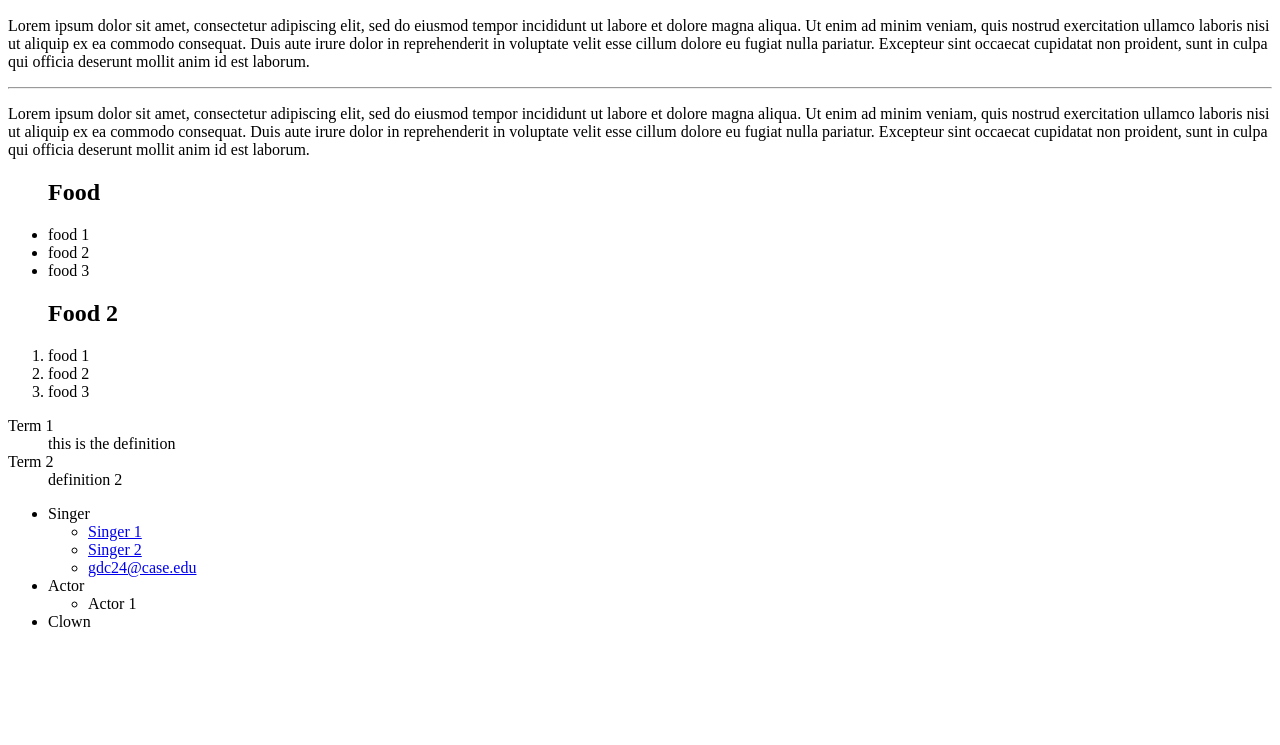
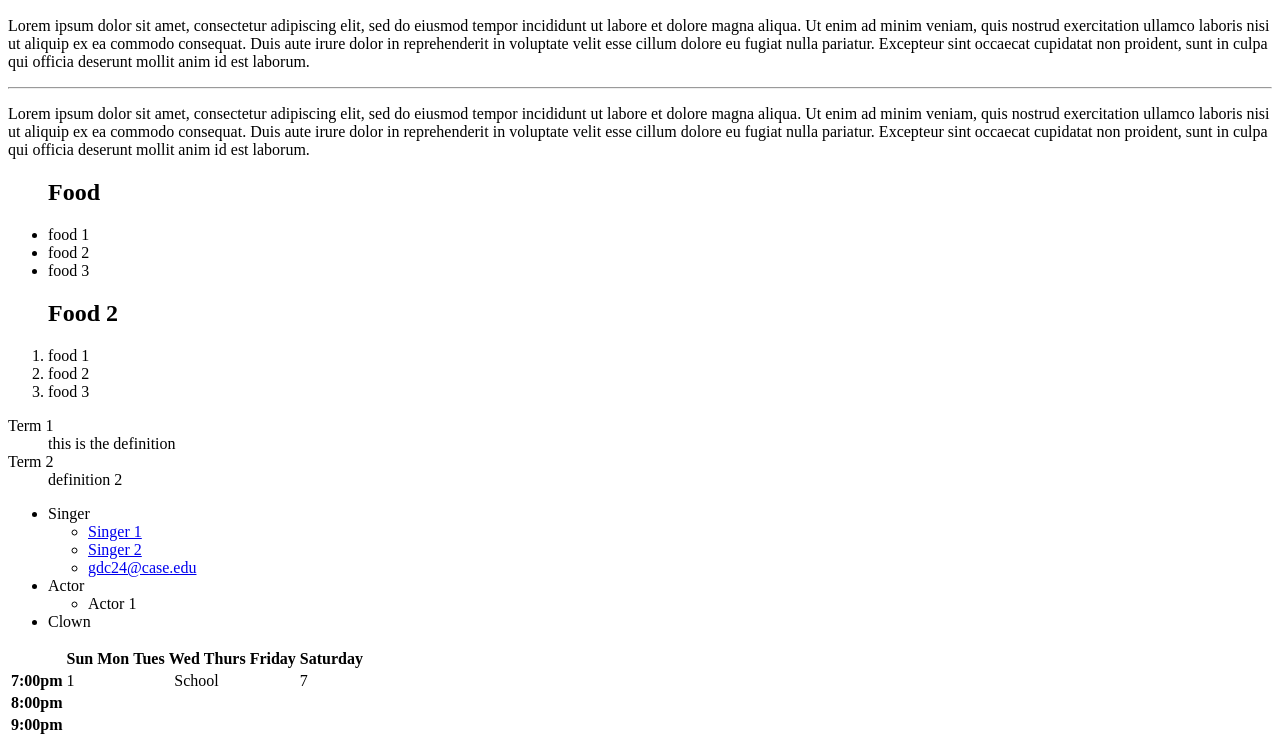
Before and after one commit to gdc24/CIS181, a plain HTML site: page index.html in a window 1280 px wide. Shown: the part 96-841 px from the top of the page. Before the commit the page ends 800 px from the top, so only its background shows below. Drawn offline with Linux system fonts and the light colour scheme.

Commit message:
add a table to index

```diff
--- a/index.html
+++ b/index.html
@@ -58,6 +58,57 @@
 
     </ul>
 
+    <table>
+      <tr>
+        <th></th>
+        <!-- table header -->
+        <th>Sun</th>
+        <!-- table data -->
+        <th>Mon</th>
+        <th>Tues</th>
+        <th>Wed</th>
+        <th>Thurs</th>
+        <th>Friday</th>
+        <th>Saturday</th>
+      </tr>
+
+      <tr>
+        <th>7:00pm</th>
+        <!-- table row -->
+        <td>1</td>
+        <!-- table data -->
+        <td colspan="5" align="center">School</td>
+        <td>7</td>
+      </tr>
+
+      <tr>
+        <th>8:00pm</th>
+        <!-- table row -->
+        <td></td>
+        <!-- table data -->
+        <td></td>
+        <td></td>
+        <td></td>
+        <td></td>
+        <td></td>
+        <td></td>
+      </tr>
+
+      <tr>
+        <th>9:00pm</th>
+        <!-- table row -->
+        <td></td>
+        <!-- table data -->
+        <td></td>
+        <td></td>
+        <td></td>
+        <td></td>
+        <td></td>
+        <td></td>
+      </tr>
+
+    </table>
+
   </body>
 
 </html>
```
Also changed, not shown: inclass.html (+2 -0 lines), 3 other files.
